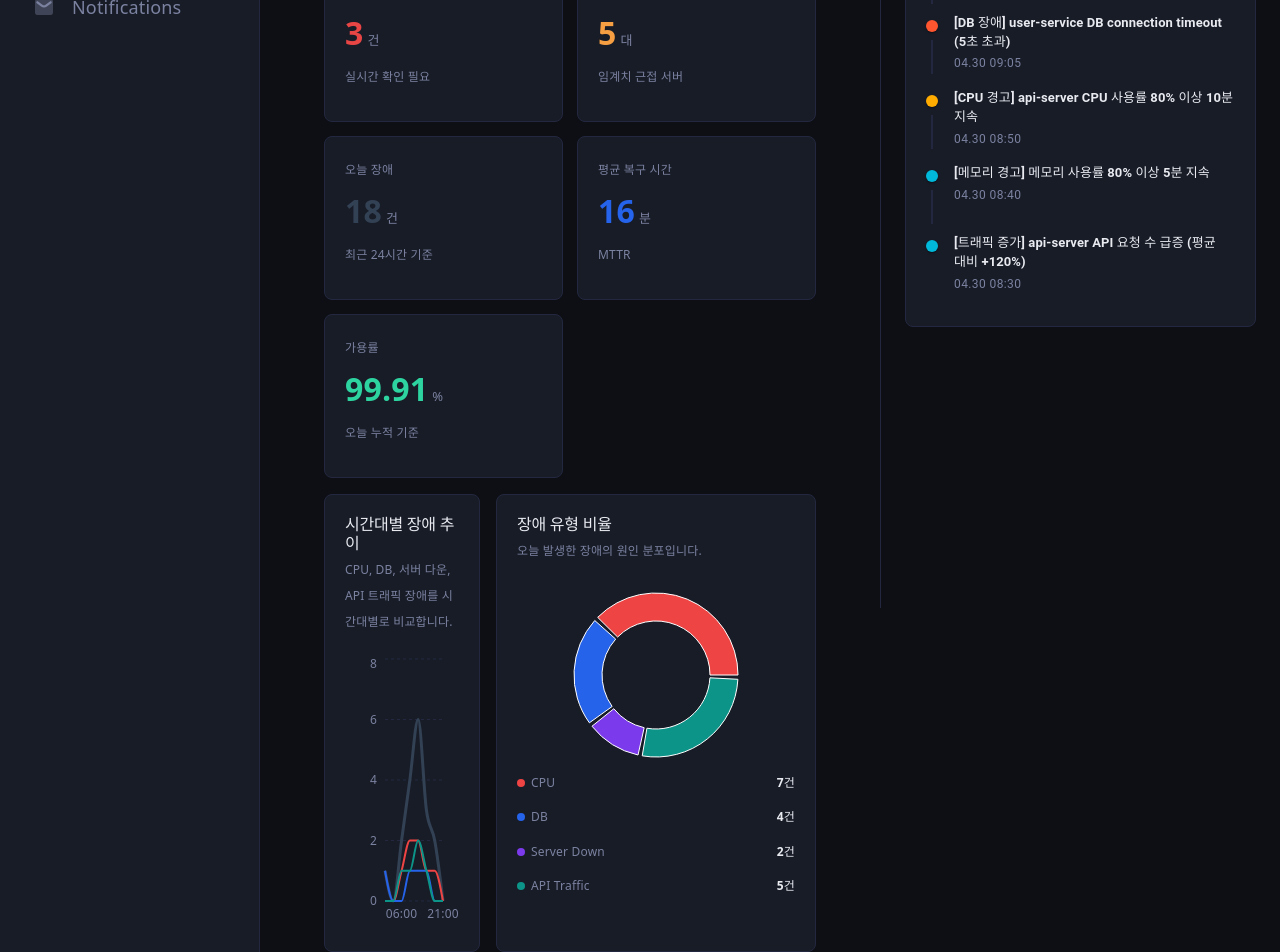
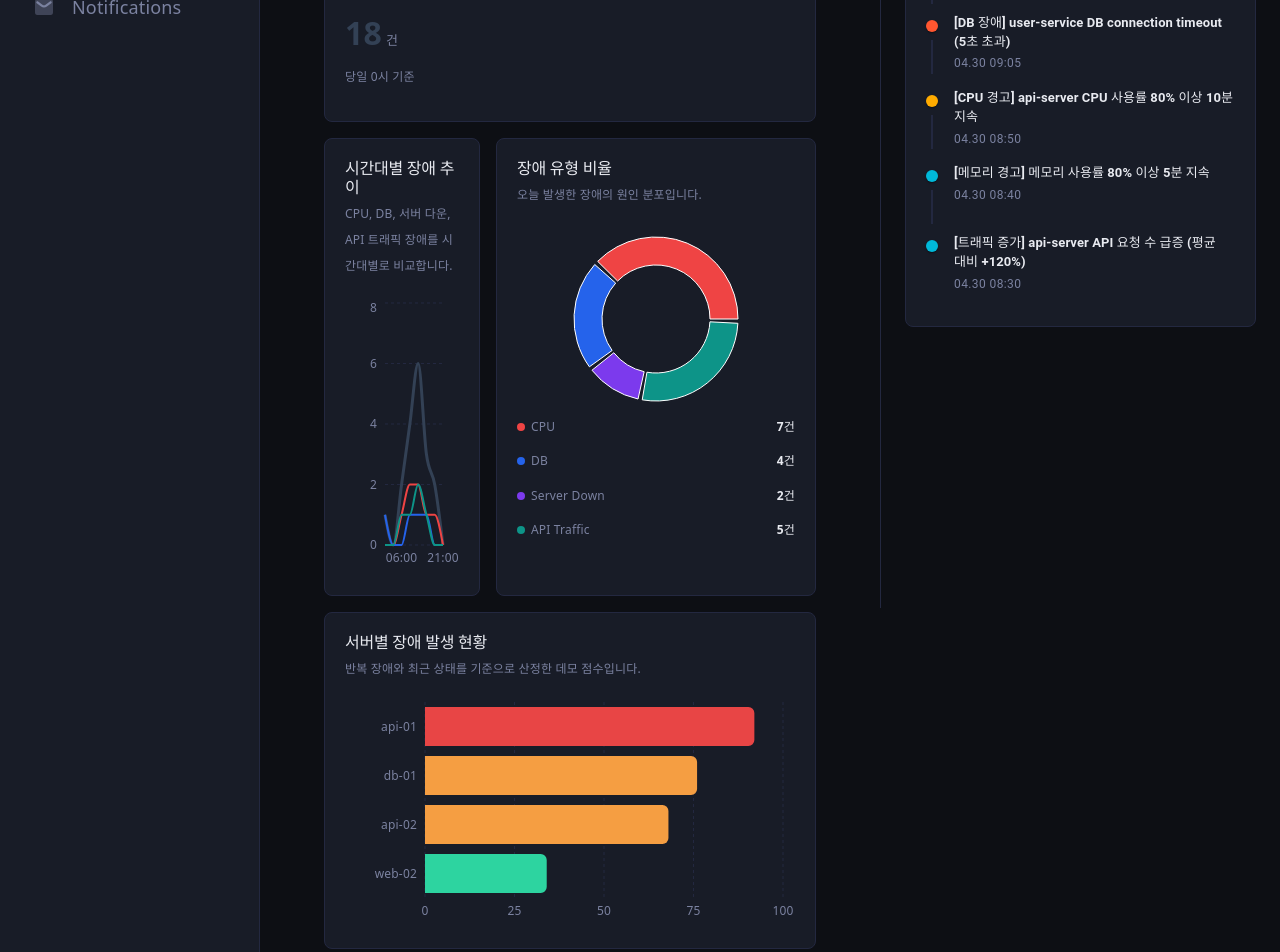
Before and after one commit to jeondaegam/service-monitor, a React (Vite) app in the folder perf-monitor-portlet/: page /incident-stats in a window 1280 px wide. Shown: the part 240-1192 px from the top of the page. Built offline with nearby package versions, Linux system fonts and the light colour scheme.

Commit message:
장애통계: 미사용 섹션 제거

```diff
--- a/perf-monitor-portlet/src/pages/IncidentStats/IncidentStats.jsx
+++ b/perf-monitor-portlet/src/pages/IncidentStats/IncidentStats.jsx
@@ -430,6 +430,7 @@ export default function IncidentStats() {
       </div>
 
       <div className={styles.summaryGrid}>
+        {/*
         <SummaryCard
           label="현재 장애"
           value={summary.activeIncidents}
@@ -444,13 +445,15 @@ export default function IncidentStats() {
           helper="임계치 근접 서버"
           color={CHART_COLORS.warning}
         />
+        */}
         <SummaryCard
           label="오늘 장애"
           value={summary.todayIncidents}
           unit="건"
-          helper="최근 24시간 기준"
+          helper="당일 0시 기준"
           color={CHART_COLORS.total}
         />
+        {/*
         <SummaryCard
           label="평균 복구 시간"
           value={summary.mttrMinutes}
@@ -465,6 +468,7 @@ export default function IncidentStats() {
           helper="오늘 누적 기준"
           color={CHART_COLORS.success}
         />
+        */}
       </div>
 
       <div className={styles.chartGrid}>
@@ -523,7 +527,7 @@ export default function IncidentStats() {
       <div className={styles.riskGrid}>
         <Card>
           <SectionTitle
-            title="서버별 위험도"
+            title="서버별 장애 발생 현황"
             sub="반복 장애와 최근 상태를 기준으로 산정한 데모 점수입니다."
           />
           <ResponsiveContainer width="100%" height={230}>
@@ -545,6 +549,7 @@ export default function IncidentStats() {
           </ResponsiveContainer>
         </Card>
 
+        {/*
         <Card>
           <SectionTitle
             title="현재 진행 중인 장애"
@@ -552,6 +557,7 @@ export default function IncidentStats() {
           />
           <IncidentTable incidents={analytics.activeIncidents} />
         </Card>
+        */}
       </div>
 
       <div className={styles.bottomGrid}>
--- a/perf-monitor-portlet/src/pages/IncidentStats/IncidentStats.module.css
+++ b/perf-monitor-portlet/src/pages/IncidentStats/IncidentStats.module.css
@@ -78,7 +78,7 @@
 
 .riskGrid {
   display: grid;
-  grid-template-columns: minmax(360px, 0.95fr) minmax(0, 1.35fr);
+  grid-template-columns: 1fr;
   gap: 16px;
   margin-bottom: 16px;
 }
--- a/perf-monitor-portlet/src/pages/Notifications/Notifications.jsx
+++ b/perf-monitor-portlet/src/pages/Notifications/Notifications.jsx
@@ -579,10 +579,10 @@ export default function Notifications() {
               onToggle={handleToggleHistory}
             />
 
-            <div className={styles.footerNote}>
+            {/* <div className={styles.footerNote}>
               {filteredHistory.length}건 표시 중 · 페이지네이션은 API 연동 시
               추가
-            </div>
+            </div> */}
           </section>
         </div>
       </div>
```
